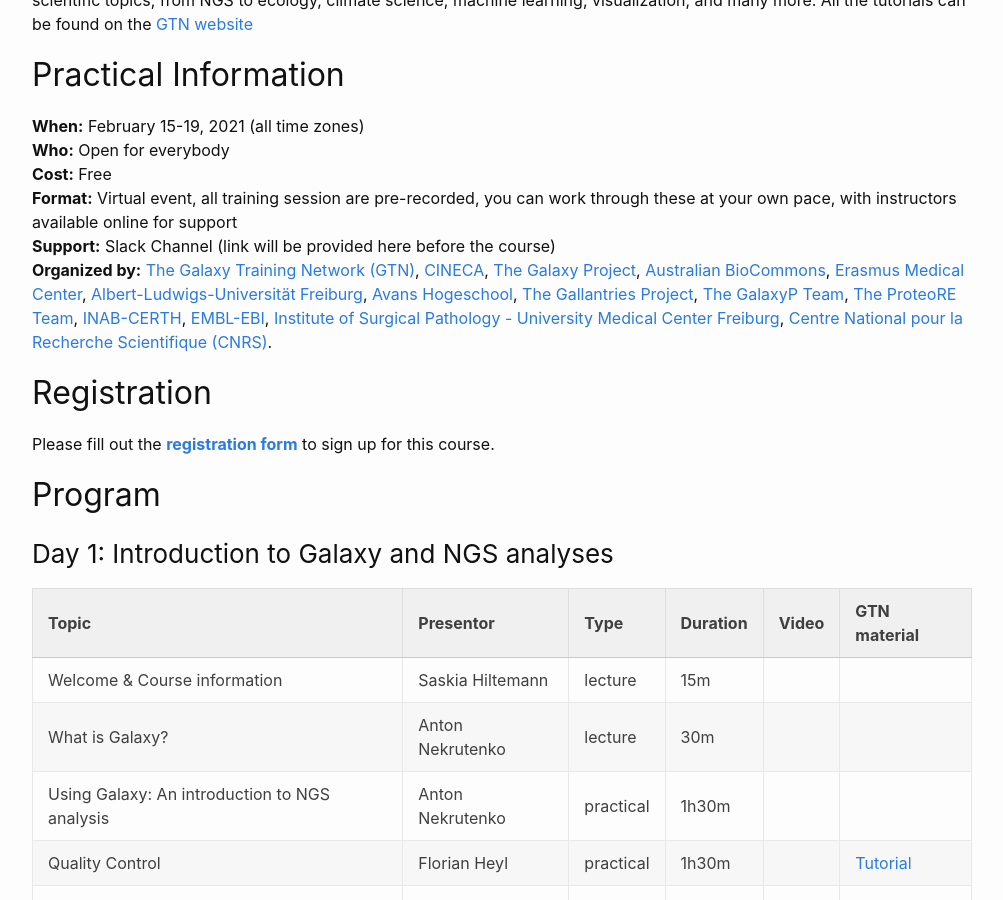
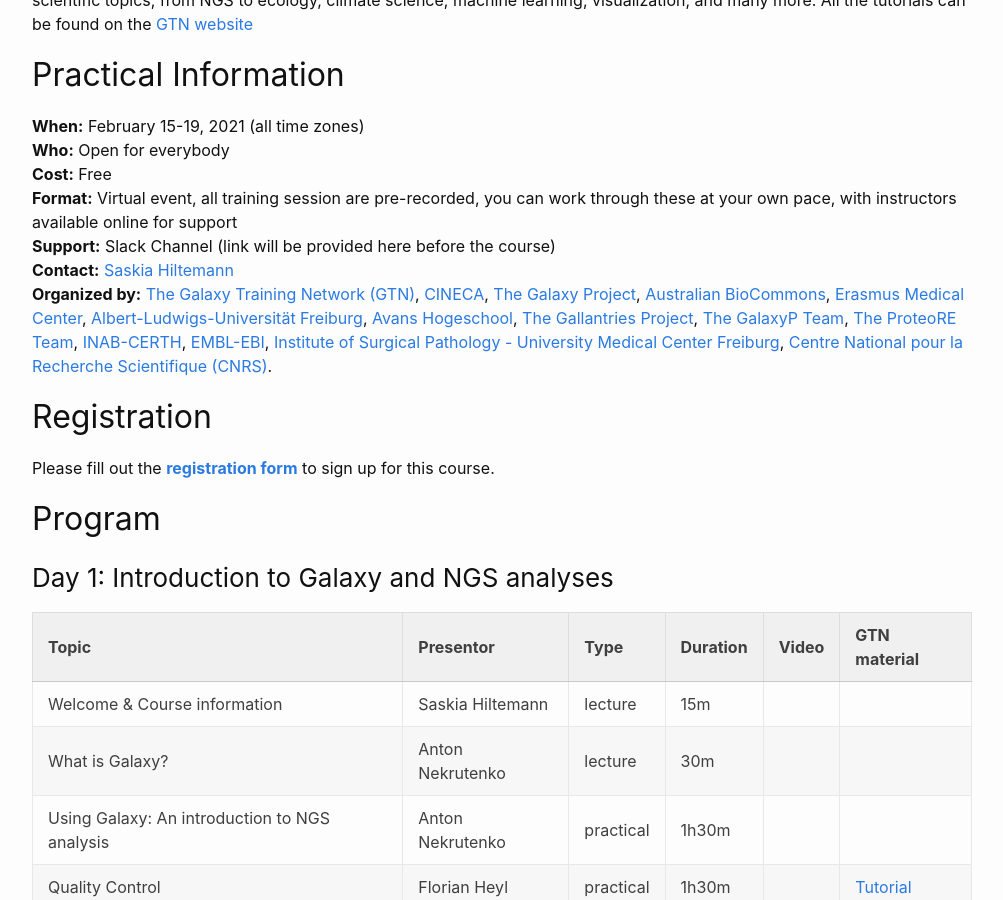
Before and after one commit to shiltemann/global-galaxy-course, a Jekyll site: the page built from index.md, in a window 1280 px wide and 900 px high, scrolled down 407 px. Shown: the whole window, without its empty margins (138-1141 px from the left). Built offline with Jekyll 4.4.1, drawn with Linux system fonts in a browser that asks for light colours.

Commit message:
add contact

```diff
--- a/index.md
+++ b/index.md
@@ -16,6 +16,7 @@
 **Cost:** Free \\
 **Format:** Virtual event, all training session are pre-recorded, you can work through these at your own pace, with instructors available online for support \\
 **Support:** Slack Channel (link will be provided here before the course) \\
+**Contact:** [Saskia Hiltemann](mailto:saskiahiltemann@gmail.com) \\
 **Organized by:** [The Galaxy Training Network (GTN)](https://training.galaxyproject.org/training-material/hall-of-fame), [CINECA](https://www.cineca-project.eu/), [The Galaxy Project](https://galaxyproject.org), [Australian BioCommons](https://www.biocommons.org.au/), [Erasmus Medical Center](https://www.erasmusmc.nl),
 [Albert-Ludwigs-Universität Freiburg](https://uni-freiburg.de/), [Avans Hogeschool](https://www.avans.nl), [The Gallantries Project](https://gallantries.github.io/), [The GalaxyP Team](http://galaxyp.org/), [The ProteoRE Team](http://www.proteore.org/), [INAB-CERTH](https://www.inab.certh.gr/), [EMBL-EBI](https://www.ebi.ac.uk/), [Institute of Surgical Pathology - University Medical Center Freiburg](https://www.uniklinik-freiburg.de/pathologie-en.html), [Centre National pour la Recherche Scientifique (CNRS)](http://www.cnrs.fr/).
 
```
